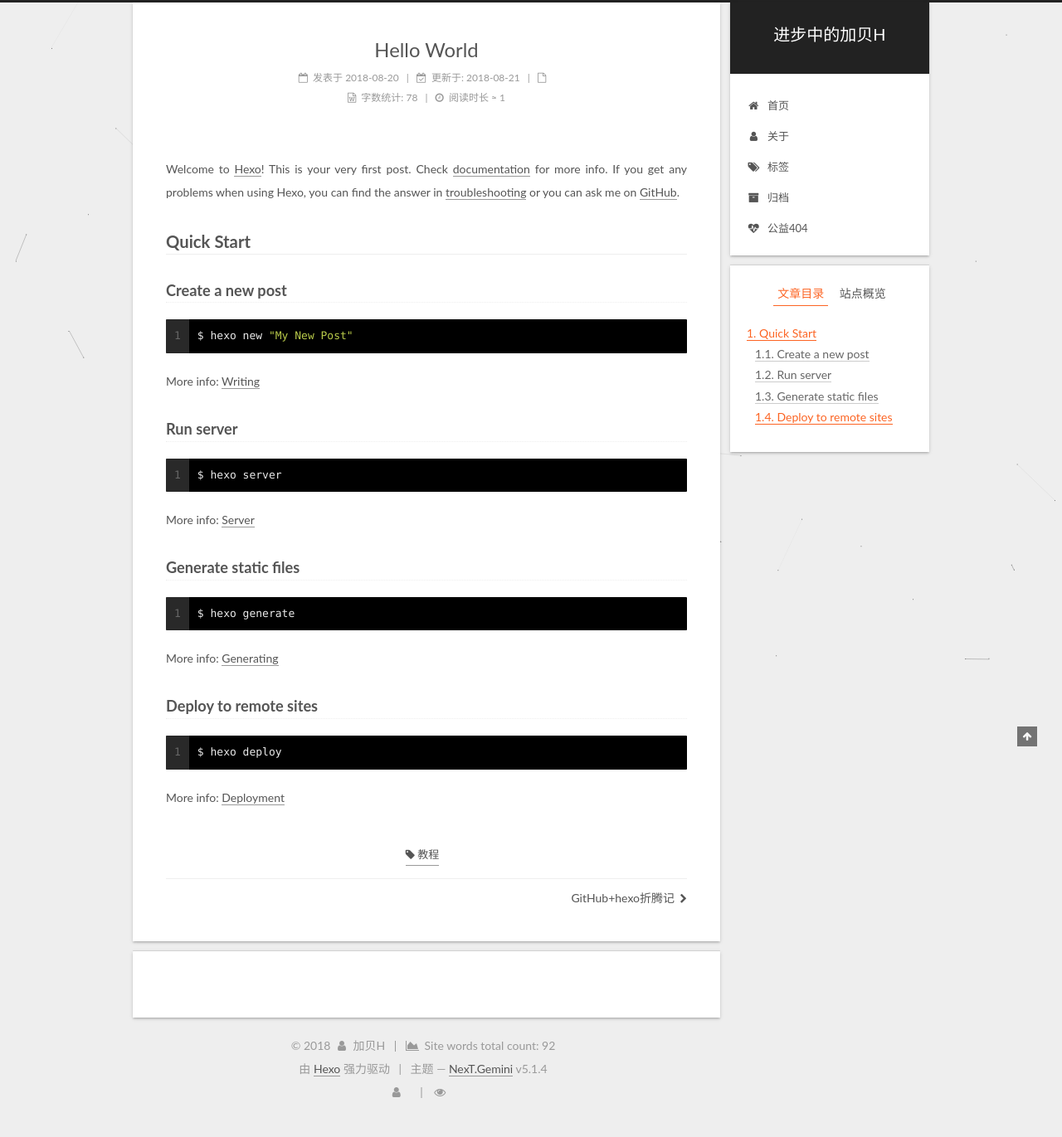
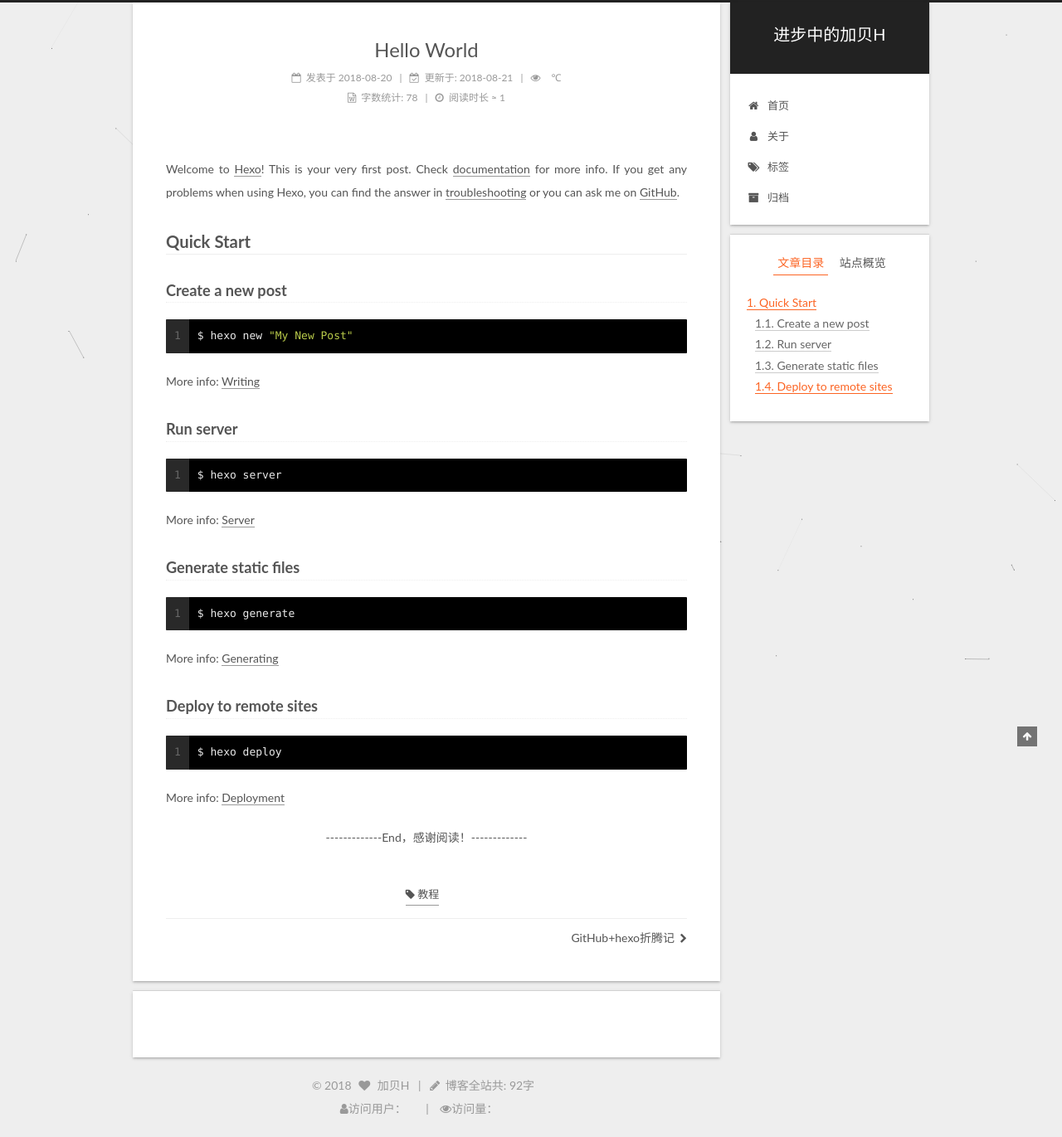
Before and after one commit to hao-xh/hao-xh.github.io, a plain HTML site: page 2018/08/20/hello-world/index.html in a window 1280 px wide. Shown: the whole page at 83% size. Drawn offline with Linux system fonts and the light colour scheme; some packages are replaced by stand-ins of ours; a script that the page names is missing.

Commit message:
Site updated: 2018-08-21 18:04:02

```diff
--- a/2018/08/20/hello-world/index.html
+++ b/2018/08/20/hello-world/index.html
@@ -240,16 +240,6 @@
         </li>
 
 
-        <li class="menu-item menu-item-commonweal">
-          <a href="/404.html" rel="section">
-
-              <i class="menu-item-icon fa fa-fw fa-heartbeat"></i> <br />
-
-            公益404
-          </a>
-        </li>
-
-
 
     </ul>
 
@@ -344,8 +334,8 @@
 
 
             <span class="post-meta-divider">|</span>
-            <span class="page-pv"><i class="fa fa-file-o"></i>
-            <span class="busuanzi-value" id="busuanzi_value_page_pv" ></span>
+            <span class="page-pv"><i class="fa fa-eye"></i>
+            <span class="busuanzi-value" id="busuanzi_value_page_pv" ></span>℃
             </span>
 
 
@@ -409,6 +399,15 @@
 <p>More info: <a href="https://hexo.io/docs/deployment.html" target="_blank" rel="noopener">Deployment</a></p>
 
 
+      <div>
+
+          <div>
+
+        <div style="text-align:center;color: #555;font-size:14px;">-------------End，感谢阅读！-------------</div>
+
+</div>
+
+      </div>
     </div>
 
 
@@ -626,23 +625,26 @@
       <div class="footer-inner">
         <div class="copyright">&copy; <span itemprop="copyrightYear">2018</span>
   <span class="with-love">
-    <i class="fa fa-user"></i>
+    <i class="fa fa-heart"></i>
   </span>
   <span class="author" itemprop="copyrightHolder">加贝H</span>
 
 
+  <!-- 后增，站内文字总数 -->
+
     <span class="post-meta-divider">|</span>
     <span class="post-meta-item-icon">
-      <i class="fa fa-area-chart"></i>
+      <i class="fa fa-pencil"></i>
     </span>
 
-      <span class="post-meta-item-text">Site words total count&#58;</span>
+      <span class="post-meta-item-text">博客全站共&#58;</span>
 
-    <span title="Site words total count">92</span>
+    <span title="博客全站共">92字</span>
+
 
 </div>
 
-
+<!--
   <div class="powered-by">由 <a class="theme-link" target="_blank" href="https://hexo.io">Hexo</a> 强力驱动</div>
 
 
@@ -652,7 +654,7 @@
 
 
   <div class="theme-info">主题 &mdash; <a class="theme-link" target="_blank" href="https://github.com/iissnan/hexo-theme-next">NexT.Gemini</a> v5.1.4</div>
-
+ -->
 
 
 
@@ -662,16 +664,14 @@
 
 
     <span class="site-uv">
-      <i class="fa fa-user"></i>
-      <span class="busuanzi-value" id="busuanzi_value_site_uv"></span>
+      <i class="fa fa-user"></i>访问用户：<span class="busuanzi-value" id="busuanzi_value_site_uv"></span>
 
     </span>
 
 
 
     <span class="site-pv">
-      <i class="fa fa-eye"></i>
-      <span class="busuanzi-value" id="busuanzi_value_site_pv"></span>
+      <i class="fa fa-eye"></i>访问量：<span class="busuanzi-value" id="busuanzi_value_site_pv"></span>
 
     </span>
 
@@ -863,5 +863,6 @@
 
 
 
+
 </body>
 </html>
--- a/css/main.css
+++ b/css/main.css
@@ -1874,7 +1874,7 @@ pre .javascript .function {
   width: 4px;
   height: 4px;
   border-radius: 50%;
-  background: #ff1165;
+  background: #a1d91d;
 }
 .links-of-blogroll {
   font-size: 13px;
```
Also changed, not shown: 2018/08/20/github+hexo折腾记/index.html (+25 -24 lines), about/index.html (+12 -20 lines), archives/2018/08/index.html (+12 -20 lines), archives/2018/index.html (+12 -20 lines), archives/index.html (+12 -20 lines), index.html (+18 -20 lines), tags/index.html (+12 -20 lines), tags/教程/index.html (+12 -20 lines), tags/瞎折腾/index.html (+12 -20 lines).
